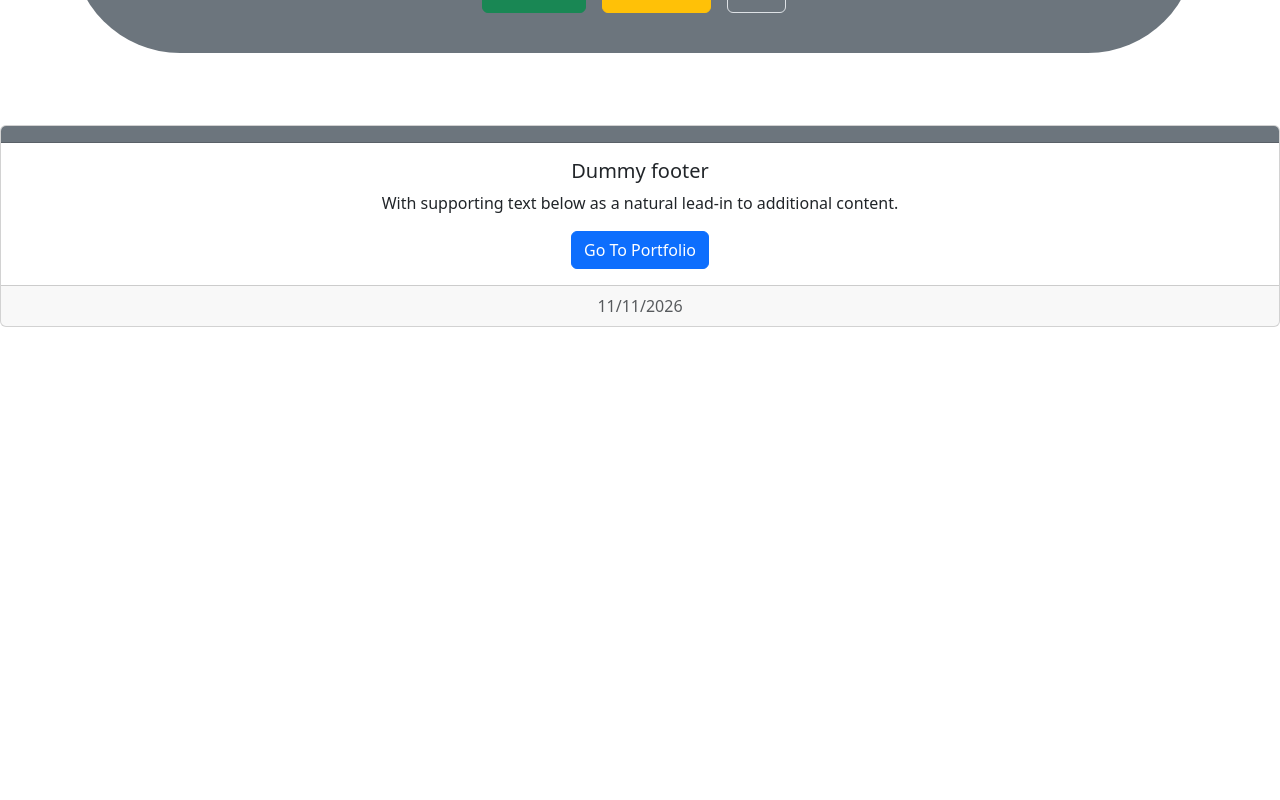
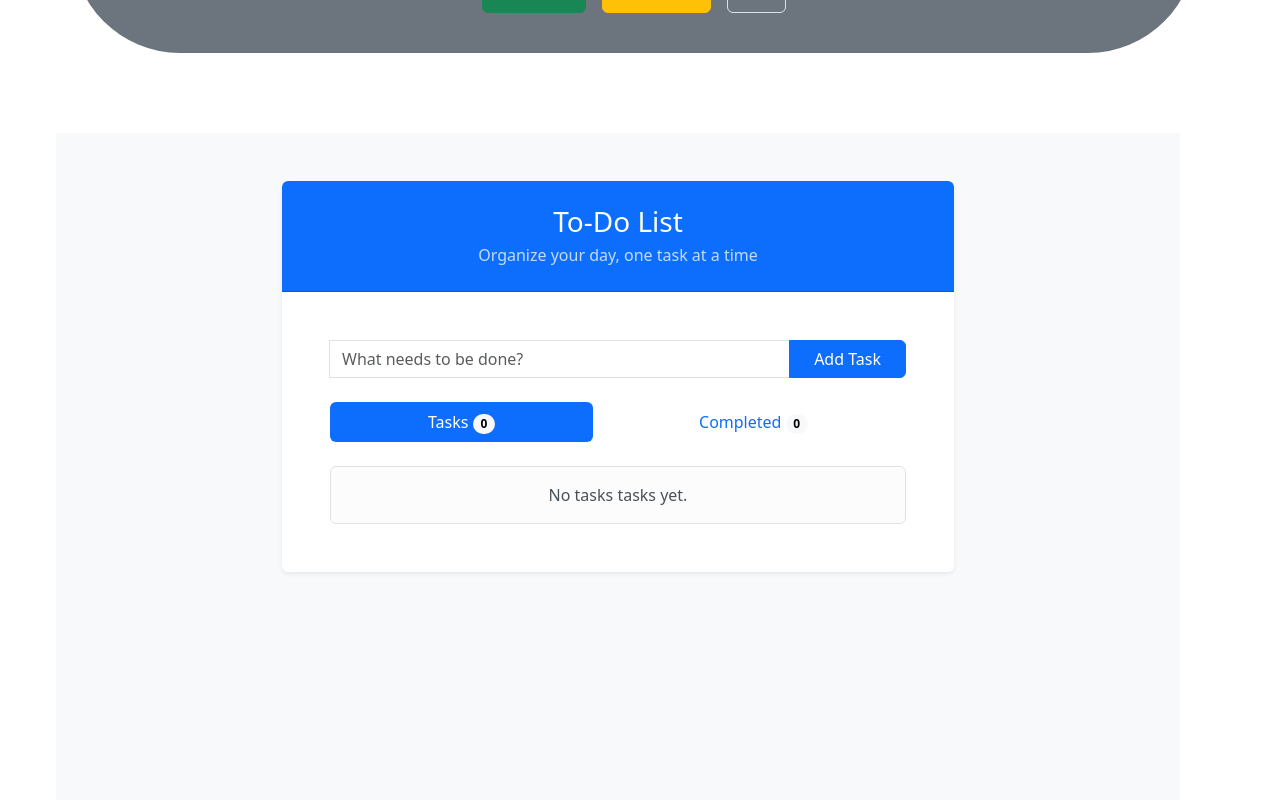
Before and after one commit to director-ram/AIT-fullstack, a React (Vite) app in the folder React-app/: page / in a window 1280 px wide. Shown: the part 840-1640 px from the top of the page. Before the commit the page ends 1167 px from the top, so only its background shows below. Built offline with nearby package versions, Linux system fonts and the light colour scheme.

Commit message:
feat: Implement Todo feature with task management and integrate into Home page

```diff
--- a/React-app/src/RouterDOM/AppRouter.jsx
+++ b/React-app/src/RouterDOM/AppRouter.jsx
@@ -9,6 +9,7 @@ import SingleProduct from "../pages/products/product/singleProduct";
 import { Route, Routes } from "react-router-dom";
 import App1 from "../App1";
 import UserList from "../pages/userList/UserList";
+import Todo from "../features/todo";
 
 const routes = [
   { path: "/", element: <Home /> },
@@ -20,6 +21,7 @@ const routes = [
   { path: "/signup", element: <SignUp /> },
   { path: "/login", element: <Login /> },
   {path:"/userlist", element:<UserList/> },
+  { path: "/todo", element: <Todo /> },
   { path: "*", element: <h1>Not Found</h1> },
 ];
 
--- a/React-app/src/components/Authpage/SignUp.jsx
+++ b/React-app/src/components/Authpage/SignUp.jsx
@@ -3,6 +3,8 @@ import { Link, useNavigate } from "react-router-dom";
 
 export default function SignUp() {
     let navigate = useNavigate();
+    const storageKey = "UserDetails"
+    let addedUserForm = JSON.parse(localStorage.getItem(storageKey) || "[]");
 
     let [form,setForm] = useState(
         {   userName:'',
@@ -50,8 +52,10 @@ export default function SignUp() {
         if(cnfPassword != password){
             return setErr(`password doesn't match`)
         }
+        addedUserForm.push(form)
+        localStorage.setItem(storageKey, JSON.stringify(addedUserForm))
         setTimeout(()=>{
-            navigate('/')
+            navigate('/login')
         },1000)
     }
 
--- a/React-app/src/context/CartContext.jsx
+++ b/React-app/src/context/CartContext.jsx
@@ -28,4 +28,5 @@ export const CartProvider = ({ children }) => {
   );
 };
 
+// eslint-disable-next-line react-refresh/only-export-components
 export const useCart = () => useContext(CartContext);
--- /dev/null
+++ b/React-app/src/features/todo.jsx
@@ -0,0 +1,179 @@
+import { useState } from "react";
+
+const tasksStorageKey = "todo-list";
+const completedStorageKey = "completed-todo-list";
+
+function readTasks(storage, key) {
+    const storedTasks = storage.getItem(key);
+
+    if (!storedTasks) {
+        return [];
+    }
+
+    try {
+        const parsedTasks = JSON.parse(storedTasks);
+
+        return Array.isArray(parsedTasks)
+            ? parsedTasks.map((task, index) => (
+                typeof task === "string"
+                    ? { id: `${key}-${index}`, text: task }
+                    : task
+            ))
+            : [];
+    } catch (error) {
+        console.error(`Unable to read ${key} from storage.`, error);
+        return [];
+    }
+}
+
+function saveTasks(tasks, completedTasks) {
+    localStorage.setItem(tasksStorageKey, JSON.stringify(tasks));
+    localStorage.setItem(completedStorageKey, JSON.stringify(completedTasks));
+    sessionStorage.setItem(tasksStorageKey, JSON.stringify(tasks));
+    sessionStorage.setItem(completedStorageKey, JSON.stringify(completedTasks));
+}
+
+export default function Todo() {
+    const [tasks, setTasks] = useState(() => (
+        readTasks(localStorage, tasksStorageKey)
+    ));
+    const [completedTasks, setCompletedTasks] = useState(() => (
+        readTasks(localStorage, completedStorageKey)
+    ));
+    const [taskText, setTaskText] = useState("");
+    const [activeTab, setActiveTab] = useState("tasks");
+
+    function updateTaskLists(nextTasks, nextCompletedTasks) {
+        setTasks(nextTasks);
+        setCompletedTasks(nextCompletedTasks);
+        saveTasks(nextTasks, nextCompletedTasks);
+    }
+
+    function addTask(event) {
+        event.preventDefault();
+        const text = taskText.trim();
+
+        if (!text) {
+            return;
+        }
+
+        const newTask = {
+            id: `${Date.now()}-${text}`,
+            text,
+        };
+
+        updateTaskLists([...tasks, newTask], completedTasks);
+        setTaskText("");
+    }
+
+    function taskDone(taskId) {
+        const task = tasks.find(({ id }) => id === taskId);
+
+        if (!task) {
+            return;
+        }
+
+        updateTaskLists(
+            tasks.filter(({ id }) => id !== taskId),
+            [...completedTasks, task],
+        );
+        setActiveTab("completed");
+    }
+
+    function deleteTask(taskId) {
+        updateTaskLists(
+            tasks.filter(({ id }) => id !== taskId),
+            completedTasks,
+        );
+    }
+
+    return (
+        <div className="bg-body-tertiary min-vh-100 py-5">
+            <div className="container">
+                <div className="card border-0 shadow-sm mx-auto overflow-hidden" style={{ maxWidth: "42rem" }}>
+                    <div className="card-header bg-primary text-white text-center py-4">
+                        <h2 className="h3 mb-1">To-Do List</h2>
+                        <p className="mb-0 opacity-75">Organize your day, one task at a time</p>
+                    </div>
+                    <div className="card-body p-4 p-md-5">
+                        <form className="input-group mb-4" onSubmit={addTask}>
+                            <label className="visually-hidden" htmlFor="todo-input">
+                                Enter a task
+                            </label>
+                            <input
+                                id="todo-input"
+                                className="form-control"
+                                type="text"
+                                placeholder="What needs to be done?"
+                                value={taskText}
+                                onChange={(event) => setTaskText(event.target.value)}
+                            />
+                            <button className="btn btn-primary px-4" type="submit">
+                                Add Task
+                            </button>
+                        </form>
+
+                        <ul className="nav nav-pills nav-fill gap-2 mb-4" role="tablist">
+                            <li className="nav-item" role="presentation">
+                                <button
+                                    className={`nav-link ${activeTab === "tasks" ? "active" : ""}`}
+                                    type="button"
+                                    onClick={() => setActiveTab("tasks")}
+                                >
+                                    Tasks <span className="badge rounded-pill text-bg-light">{tasks.length}</span>
+                                </button>
+                            </li>
+                            <li className="nav-item" role="presentation">
+                                <button
+                                    className={`nav-link ${activeTab === "completed" ? "active" : ""}`}
+                                    type="button"
+                                    onClick={() => setActiveTab("completed")}
+                                >
+                                    Completed <span className="badge rounded-pill text-bg-light">{completedTasks.length}</span>
+                                </button>
+                            </li>
+                        </ul>
+
+                        <div className="list-group rounded-3">
+                    {(activeTab === "tasks" ? tasks : completedTasks).map((task) => (
+                        <div
+                            className="list-group-item d-flex justify-content-between align-items-center gap-3 py-3"
+                            key={task.id}
+                        >
+                            <span className={`text-break ${activeTab === "completed" ? "text-decoration-line-through text-body-secondary" : ""}`}>
+                                {task.text}
+                            </span>
+                            {activeTab === "tasks" && (
+                                <span className="d-flex gap-2">
+                                    <button
+                                        className="btn btn-sm btn-success"
+                                        type="button"
+                                        aria-label={`Mark ${task.text} as done`}
+                                        onClick={() => taskDone(task.id)}
+                                    >
+                                        ✅
+                                    </button>
+                                    <button
+                                        className="btn btn-sm btn-danger"
+                                        type="button"
+                                        aria-label={`Remove ${task.text}`}
+                                        onClick={() => deleteTask(task.id)}
+                                    >
+                                        ❌
+                                    </button>
+                                </span>
+                            )}
+                        </div>
+                    ))}
+                    {(activeTab === "tasks" ? tasks : completedTasks).length === 0 && (
+                        <div className="alert alert-light border text-center mb-0">
+                            No {activeTab} tasks yet.
+                        </div>
+                    )}
+                        </div>
+                    </div>
+                </div>
+            </div>
+        </div>
+    );
+}
--- a/React-app/src/pages/home/Home.jsx
+++ b/React-app/src/pages/home/Home.jsx
@@ -1,4 +1,5 @@
 import Carousel from "../../components/carousel/Carousel.jsx"
+import Todo from "../../features/todo.jsx"
 import Counter from "../Counter/Counter.jsx"
 
 export const Home = () => {
@@ -18,5 +19,6 @@ export const Home = () => {
                 <Counter />
             </div>
         </div>
+        <div className="d-flex flex-column justify-center container text-center m-5 p-2"><Todo/></div>
     </>)
 }
--- a/React-app/src/pages/userList/UserList.jsx
+++ b/React-app/src/pages/userList/UserList.jsx
@@ -121,9 +121,7 @@ let handleChangePhone = useCallback((id, value) => {
                         type="button"
                         className="btn btn-solid btn-warning"
                         onClick={(event) =>
-                          event.currentTarget.nextElementSibling.showModal()
-                        }
-                      >
+                          event.currentTarget.nextElementSibling.showModal()}>
                         Edit
                       </button>
 
```
Also changed, not shown: React-app/src/Hooks/Hooks.jsx (added, +7 -0 lines), React-app/src/components/Authpage/Login.jsx (+34 -4 lines).
